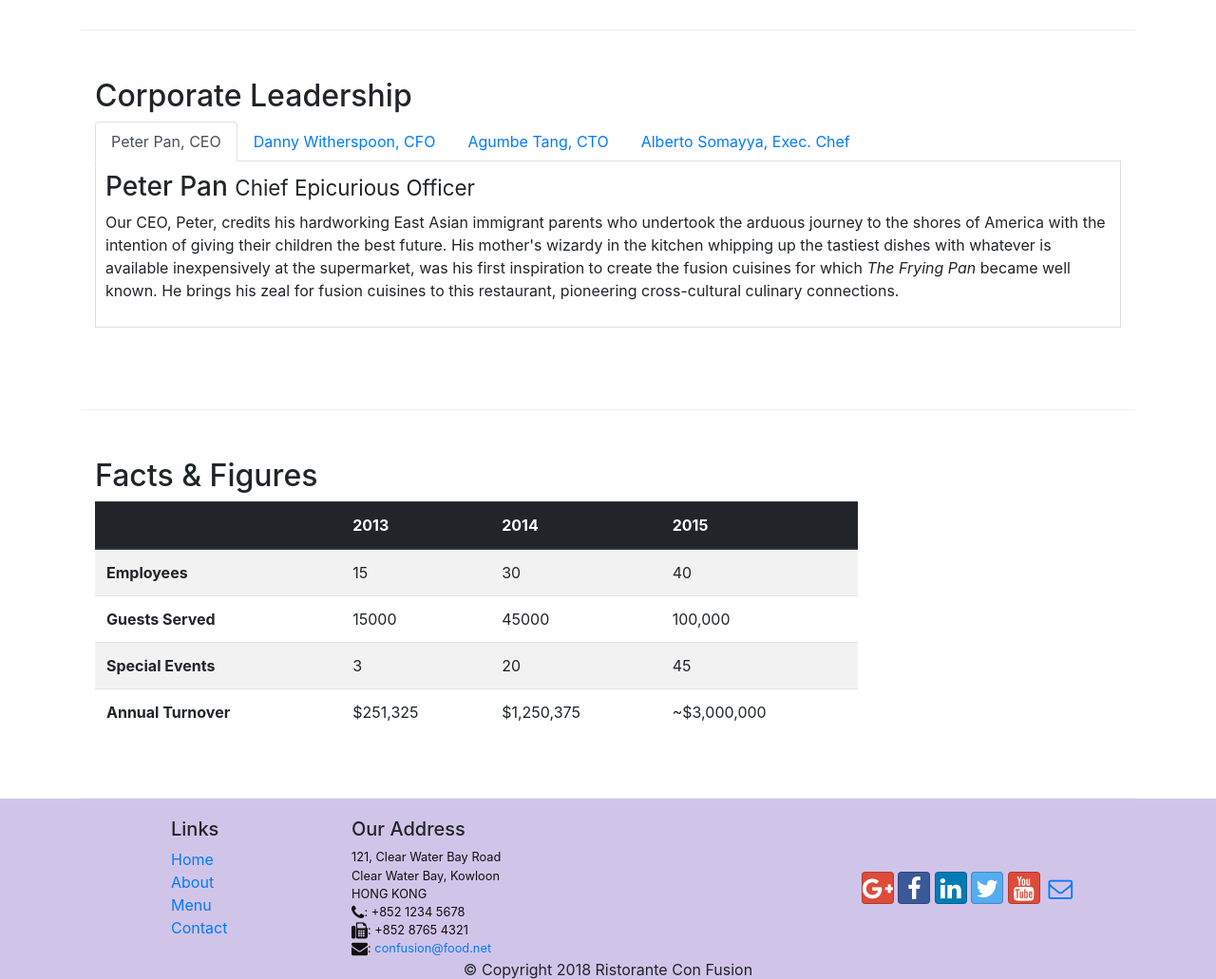
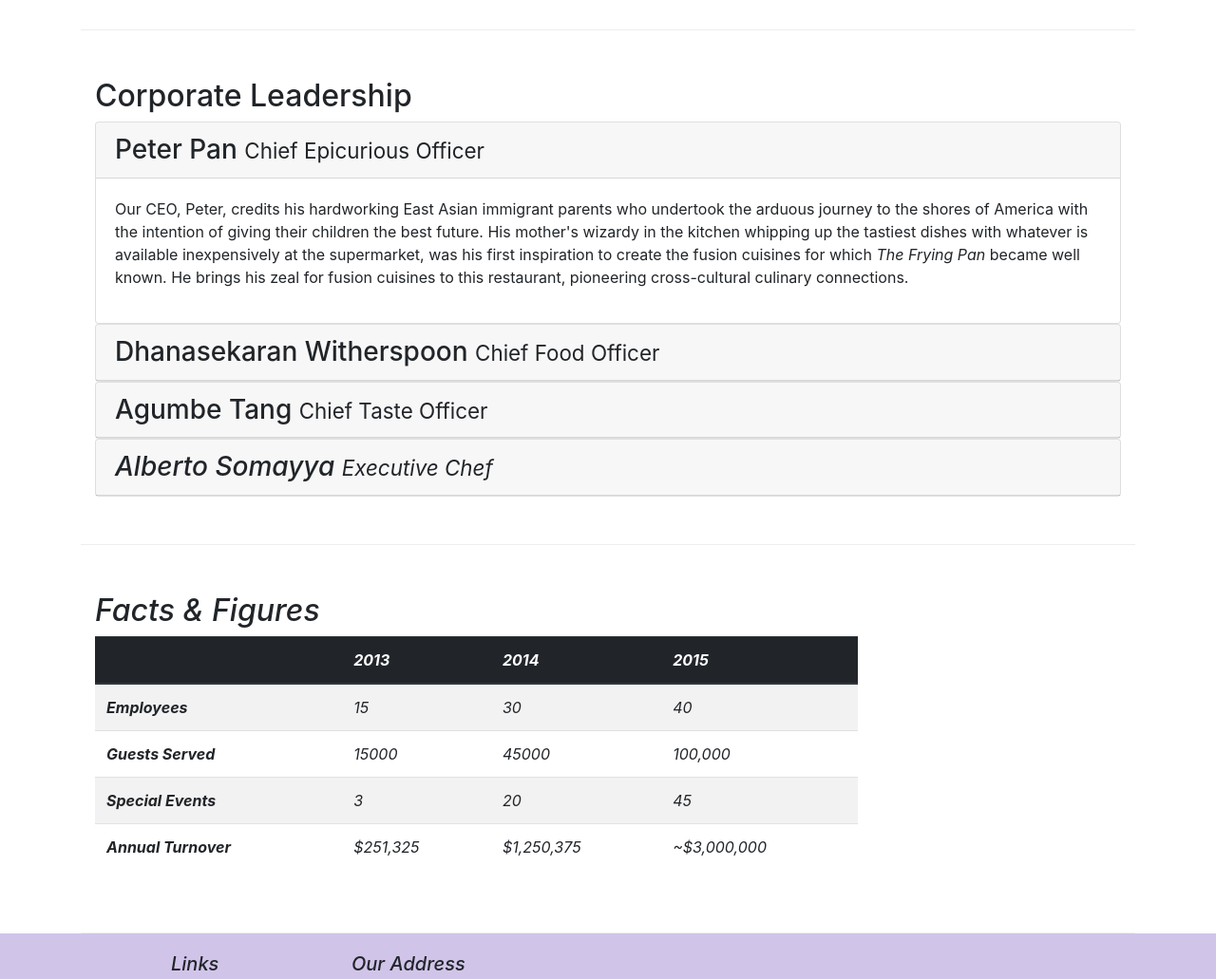
Before and after one commit to oihaa/bootstrap-confusion, a website: page aboutus.html in a window 1280 px wide. Shown: the part 940-1971 px from the top of the page at 95% size. Drawn offline with nearby package versions, Linux system fonts and the light colour scheme.

Commit message:
Accordion

```diff
--- a/aboutus.html
+++ b/aboutus.html
@@ -108,48 +108,62 @@
         <div class="row row-content">
             <div class="col-12">
               <h2>Corporate Leadership</h2>
-	      <ul class="nav nav-tabs">
-                <li class="nav-item">
-                  <a class="nav-link active" href="#peter"
-                     role="tab" data-toggle="tab">Peter Pan, CEO</a>
-                </li>
-                <li class="nav-item">
-                  <a class="nav-link" href="#danny" role="tab"
-                     data-toggle="tab">Danny Witherspoon, CFO</a>
-                </li>
-                <li class="nav-item">
-                  <a class="nav-link" href="#agumbe"role="tab"
-                     data-toggle="tab">Agumbe Tang, CTO</a>
-                </li>
-                <li class="nav-item">
-                  <a class="nav-link" href="#alberto" role="tab"
-                     data-toggle="tab">Alberto Somayya, Exec. Chef</a>
-                </li>
-              </ul>
-	      <div class="tab-content">
-		<div role="tabpanel" class="tab-pane fade show active" id="peter">
-                  <h3>Peter Pan <small>Chief Epicurious Officer</small></h3>
-		  <div class="d-none d-sm-block">
-                    <p>Our CEO, Peter, credits his hardworking East Asian immigrant parents who undertook the arduous journey to the shores of America with the intention of giving their children the best future. His mother's wizardy in the kitchen whipping up the tastiest dishes with whatever is available inexpensively at the supermarket, was his first inspiration to create the fusion cuisines for which <em>The Frying Pan</em> became well known. He brings his zeal for fusion cuisines to this restaurant, pioneering cross-cultural culinary connections.</p>
+	      <div id="accordion">
+		<div class="card">
+		  <div class="card-header" role="tab" id="peterhead">
+                    <h3 class="mb-0">
+		      <a data-toggle="collapse" data-target="#peter">
+			Peter Pan <small>Chief Epicurious Officer</small>
+		      </a>
+		    </h3>
+		  </div>
+		  <div class="collapse show" id="peter" data-parent="#accordion">
+		    <div class="card-body">
+		      <p class="d-none d-sm-block">Our CEO, Peter, credits his hardworking East Asian immigrant parents who undertook the arduous journey to the shores of America with the intention of giving their children the best future. His mother's wizardy in the kitchen whipping up the tastiest dishes with whatever is available inexpensively at the supermarket, was his first inspiration to create the fusion cuisines for which <em>The Frying Pan</em> became well known. He brings his zeal for fusion cuisines to this restaurant, pioneering cross-cultural culinary connections.</p>
+		    </div>
 		  </div>
 		</div>
-		<div role="tabpanel" class="tab-pane fade" id="danny">
-                  <h3>Dhanasekaran Witherspoon <small>Chief Food Officer</small></h3>
-		  <div class="d-none d-sm-block">
-                    <p>Our CFO, Danny, as he is affectionately referred to by his colleagues, comes from a long established family tradition in farming and produce. His experiences growing up on a farm in the Australian outback gave him great appreciation for varieties of food sources. As he puts it in his own words, <em>Everything that runs, wins, and everything that stays, pays!</em></p>
+		<div class="card">
+                  <div class="card-header" role="tab" id="dannyhead">
+                    <h3 class="mb-0">
+                      <a class="collapsed" data-toggle="collapse" data-target="#danny">
+                        Dhanasekaran Witherspoon <small>Chief Food Officer</small>
+                      </a>
+                    </h3>
+		    </div>
+                  <div class="collapse" id="danny" data-parent="#accordion">
+		    <div class="card-body">
+                      <p class="d-none d-sm-block">Our CFO, Danny, as he is affectionately referred to by his colleagues, comes from a long established family tradition in farming and produce. His experiences growing up on a farm in the Australian outback gave him great appreciation for varieties of food sources. As he puts it in his own words, <em>Everything that runs, wins, and everything that stays, pays</em></p>
+		    </div>
 		  </div>
-		</div>
-		<div role="tabpanel" class="tab-pane fade" id="agumbe">
-                  <h3>Agumbe Tang <small>Chief Taste Officer</small></h3>
-		  <div class="d-none d-sm-block">
-                    <p>Blessed with the most discerning gustatory sense, Agumbe, our CTO, personally ensures that every dish that we serve meets his exacting tastes. Our chefs dread the tongue lashing that ensues if their dish does not meet his exacting standards. He lives by his motto, <em>You click only if you survive my lick.</em></p>
-		  </div>
-		</div>
-		<div role="tabpanel" class="tab-pane fade" id="alberto">
-		  <h3>Alberto Somayya <small>Executive Chef</small></h3>
-		  <div class="d-none d-sm-block">
-                    <p>Award winning three-star Michelin chef with wide International experience having worked closely with whos-who in the culinary world, he specializes in creating mouthwatering Indo-Italian fusion experiences. He says, <em>Put together the cuisines from the two craziest cultures, and you get a winning hit! Amma Mia!</em></p>
-		  </div>
+                </div>
+                <div class="card">
+                  <div class="card-header" role="tab" id="agumbehead">
+                    <h3 class="mb-0">
+                      <a class="collapsed" data-toggle="collapse" data-target="#agumbe">
+                        Agumbe Tang <small>Chief Taste Officer</small>
+                      </a>
+                    </h3>
+                  </div>
+                  <div class="collapse" id="agumbe" data-parent="#accordion">
+                    <div class="card-body">
+                      <p class="d-none d-sm-block">Blessed with the most discerning gustatory sense, Agumbe, our CTO, personally ensures that every dish that we serve meets his exacting tastes. Our chefs dread the tongue lashing that ensues if their dish does not meet his exacting standards. He lives by his motto, <em>You click only if you survive my lick.</p>
+                    </div>
+                  </div>
+                </div>
+                <div class="card">
+                  <div class="card-header" role="tab" id="albertohead">
+                    <h3 class="mb-0">
+                      <a class="collapsed" data-toggle="collapse" data-target="#alberto">
+                        Alberto Somayya <small>Executive Chef</small>
+                      </a>
+                    </h3>
+                  </div>
+                  <div class="collapse" id="alberto" data-parent="#accordion">
+                    <div class="card-body">
+                      <p class="d-none d-sm-block">Award winning three-star Michelin chef with wide International experience having worked closely with whos-who in the culinary world, he specializes in creating mouthwatering Indo-Italian fusion experiences. He says, <em>Put together the cuisines from the two craziest cultures, and you get a winning hit! Amma Mia!</em></p>
+                    </div>
+                  </div>
 		</div>
 	      </div>
 	    </div>
```
